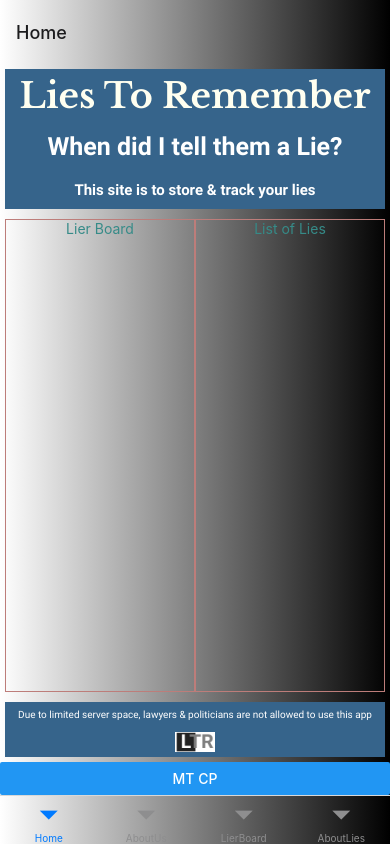
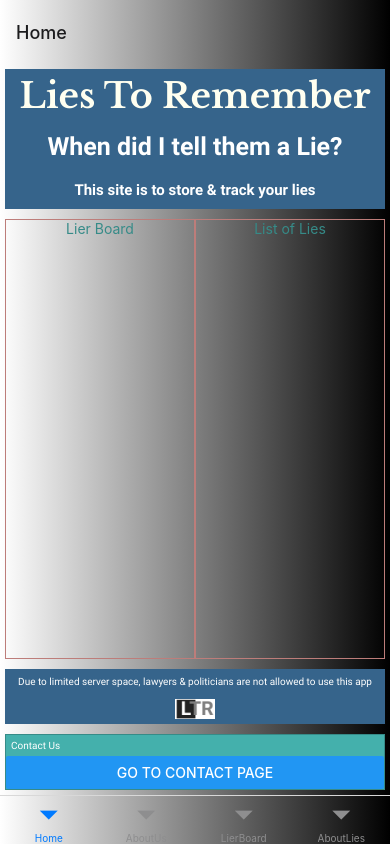
Before and after one commit to psteingh/LTRapp, a React Native app: screen /Home in a window 390 px wide. Built offline with nearby package versions, Linux system fonts and the light colour scheme.

Commit message:
ltrapp05111250

```diff
--- a/components/Home.js
+++ b/components/Home.js
@@ -1,4 +1,6 @@
-import { View, Button, StyleSheet } from 'react-native';
+import { View, Text, Button, StyleSheet } from 'react-native';
+
+import Colors from '../constants/colors';
 
 import LinGradScreen from '../constants/lingradscreen';
 
@@ -15,10 +17,12 @@ import Footer from '../home/Footer';
         <HomeMid />
         <Footer />
 
+        <View style={styles.contactButtonContainer}>
+        <Text style={styles.contactButtonText}>Contact Us</Text>
         <Button
-            title="MT CP"
-            onPress={() => navigation.navigate('MyTabs',
-            { screen: 'ContactPage' }) } />
+            title="Go to Contact Page"
+            onPress={() => navigation.navigate('MyTabs', {screen: 'ContactPage'})} />
+        </View>
 
         </View>
     );
@@ -29,5 +33,17 @@ export default Home;
 const styles = StyleSheet.create({
     homeContainer: {
         flex: 1
+    },
+    contactButtonContainer: {
+        backgroundColor: Colors.primaryLgreen,
+        margin: 5,
+        borderWidth: 1,
+        borderColor: Colors.primaryDgreen
+    },
+    contactButtonText: {
+        fontFamily: 'Roboto',
+        fontSize: 10,
+        color: Colors.primaryWhite,
+        margin: 5
     }
 });
```
